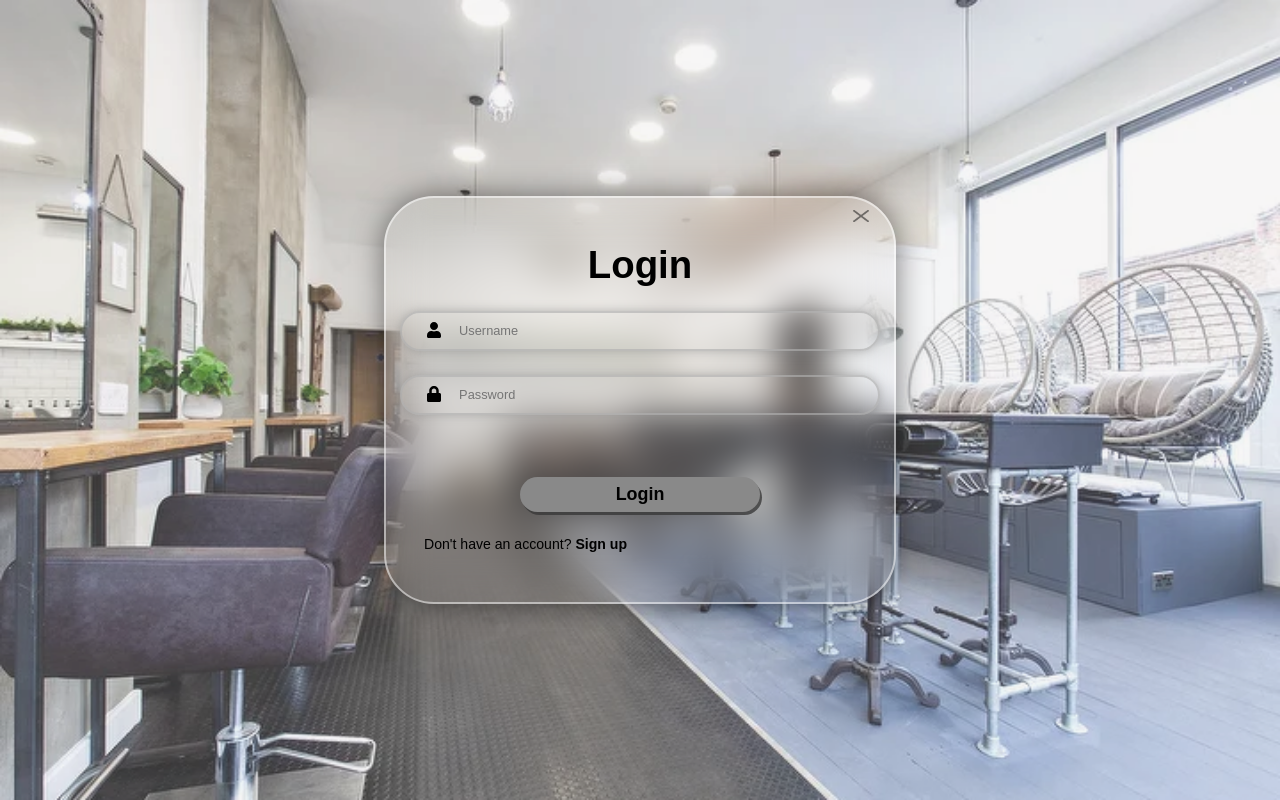
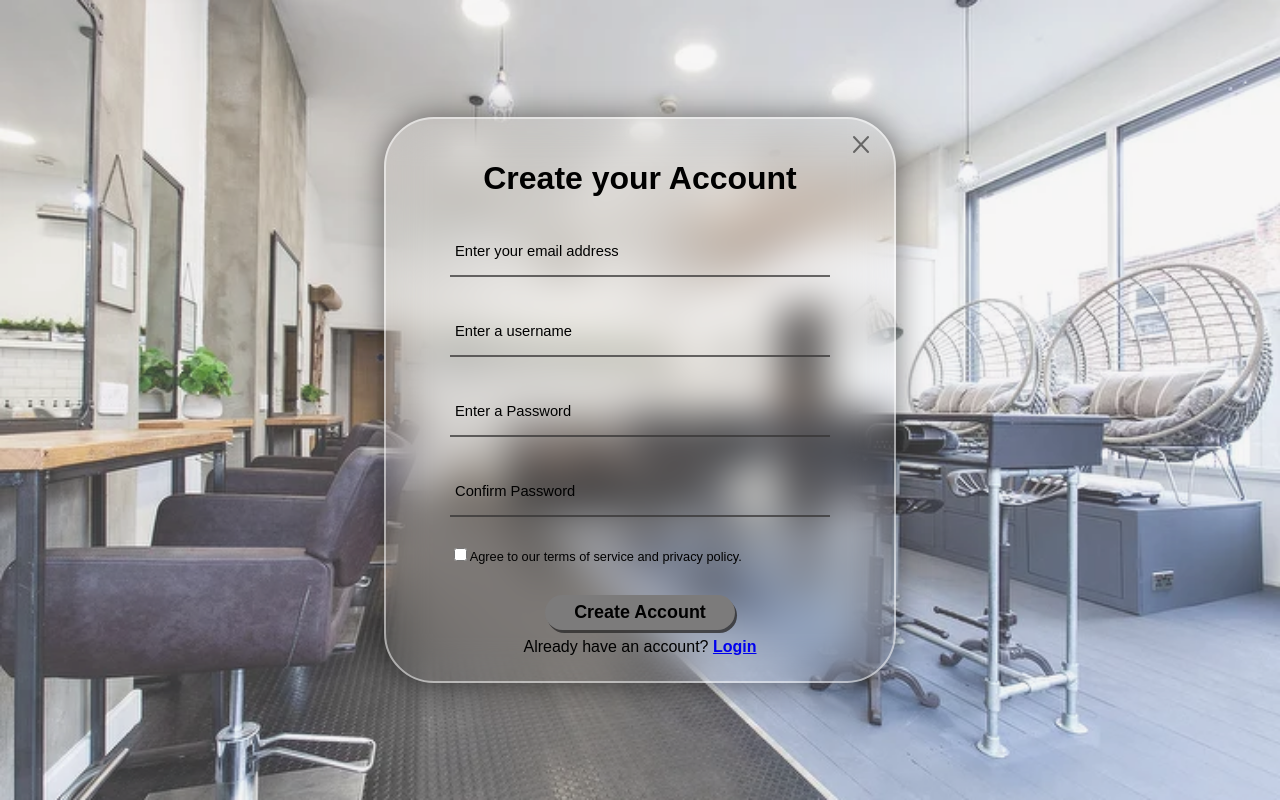
Before and after one commit to PiyaJ7/Salon-Website, a React (Create React App) app: page /CreateAccount in a window 1280 px wide. Built offline with nearby package versions, Linux system fonts and the light colour scheme.

Commit message:
Link pages

```diff
--- a/src/App.js
+++ b/src/App.js
@@ -1,12 +1,17 @@
 import './App.css';
 import CreateAccount from './Pages/CreateAccount';
 import LoginPage from './Pages/LoginPage';
-import {BrowserRouter as Router, Switch, Route} from "react-router-dom";
+import { BrowserRouter, Route, Routes, } from "react-router-dom";
 
 function App() {
   return (
     <div className="App">
-      <LoginPage/>
+      <BrowserRouter>
+        <Routes>
+          <Route path="/" element={<LoginPage/>}></Route>
+          <Route path="/CreateAccount" element={<CreateAccount/>}></Route>
+        </Routes>
+      </BrowserRouter>
     </div>
   );
 }
--- a/src/Pages/CreateAccount.js
+++ b/src/Pages/CreateAccount.js
@@ -1,6 +1,8 @@
 import React from 'react'
 import './createAccount.css';
+import LoginPage from './LoginPage';
 import close from './images/close.png';
+import { Link } from 'react-router-dom';
 
 export default function CreateAccount() {
   return (
@@ -31,8 +33,8 @@
                   </div>
 
                   <label for="terms-policy" id='terms-policy-label'><input type="checkbox" id='terms-policy'/> Agree to our terms of service and privacy policy.</label>
-                  <button className='create-account-button'>Create Account</button>
-                  <p className='create-account-p1'>Already have an account? <strong>Login</strong></p>
+                  <button type='submit' className='create-account-button'>Create Account</button>
+                  <p className='create-account-p1'>Already have an account? <strong><Link to="/">Login</Link></strong></p>
                 </form>
             </div>
         </div>
--- a/src/Pages/LoginPage.js
+++ b/src/Pages/LoginPage.js
@@ -2,13 +2,14 @@
 import './loginPage.css';
 import close from './images/close.png';
 import { FaUser, FaLock } from "react-icons/fa";
+import CreateAccount from './CreateAccount';
+import { Link } from 'react-router-dom';
 
 export default function LoginPage() {
   return (
     <div className="login-page">
         <div className="loginpage-container">
-            <form action=''>
-                <button className='close-button'><img className='close-icon' src={close}/></button>
+            <form>
                 <h1>Login</h1>
                 <div className="input-element">
                     <FaUser className='icon' />
@@ -20,7 +21,7 @@
                 </div>
                 <button type='submit' className='login-button'>Login</button>
                 <div className="register-link">
-                    <p>Don't have an account? <strong>Sign up</strong></p>
+                    <p>Don't have an account? <strong><Link to="/CreateAccount">Sign up</Link></strong></p>
                 </div>
             </form>
         </div>
--- a/src/Pages/createAccount.css
+++ b/src/Pages/createAccount.css
@@ -95,31 +95,21 @@
     font-size: 1.4vw;
     font-weight: bold;
     border-radius: 50px;
-    background-color: rgb(137, 137, 137);
-    box-shadow: 2px 3px #393838c9;
+    background-color: rgb(124, 123, 123);
+    box-shadow: 2px 3px #2d2c2cc9;
     color: black;
     border: none;
     cursor: pointer;
 }
 
 .create-account-button:hover {
-    background-color: rgb(160, 160, 160);
-    box-shadow: 2px 3px #636363c9;
+    background-color: rgb(140, 140, 140);
+    box-shadow: 2px 3px #595959c9;
 }
 
 .create-account-button:active {
-    background-color: rgb(122, 122, 122);
-    box-shadow: 2px 3px #404040c9;
-}
-
-.create-account-button:hover {
-    background-color: rgb(197, 197, 197);
-    box-shadow: 2px 3px #a9a9a9;
-}
-
-.create-account-button:active {
-    background-color: rgb(154, 154, 154);
-    box-shadow: 2px 3px #858585;
+    background-color: rgb(92, 92, 92);
+    box-shadow: 2px 3px #2f2f2fc9;
 }
 
 .create-account-p1 {
--- a/src/Pages/loginPage.css
+++ b/src/Pages/loginPage.css
@@ -33,23 +33,6 @@
 
 .loginpage-container h1 {
     font-size: 3vw;
-}
-
-.close-button {
-    position: absolute;
-    width: 3%;
-    height: 3%;
-    right: 5%;
-    top: 3%;
-    background: none;
-    border: none;
-}
-
-.close-icon {
-    width: 100%;
-    height: 100%;
-    opacity: 0.5;
-    cursor: pointer;
 }
 
 .input-element {
@@ -112,3 +95,7 @@
 .register-link p {
     font-size: 1.1vw;
 }
+
+Link {
+    text-decoration: none;
+}
```
